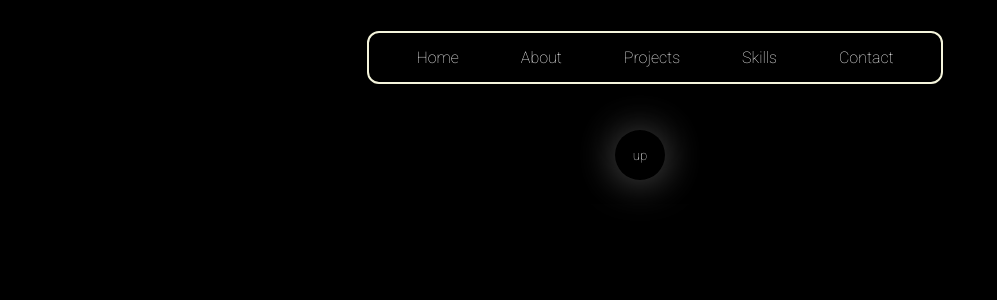
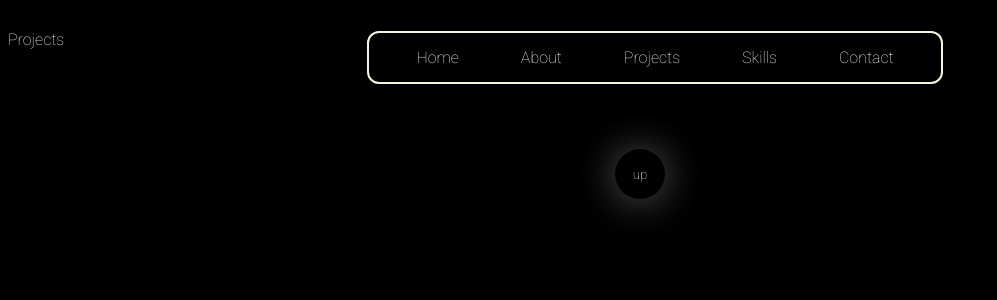
Before and after one commit to Akhil3236/portifolio, a React (Vite) app in the folder Dynamic/: page /Projects in a window 1280 px wide. Shown: the top 300 px of the page, without its empty margins (0-997 px from the left). Built offline with nearby package versions, Linux system fonts and the light colour scheme; a web font is replaced by a local one.

Commit message:
update 1

```diff
--- a/Dynamic/src/Comp/Projects.jsx
+++ b/Dynamic/src/Comp/Projects.jsx
@@ -3,6 +3,9 @@ import React from 'react'
 function Projects() {
   return (
     <>
+
+
+    Projects
 
 
 
```
